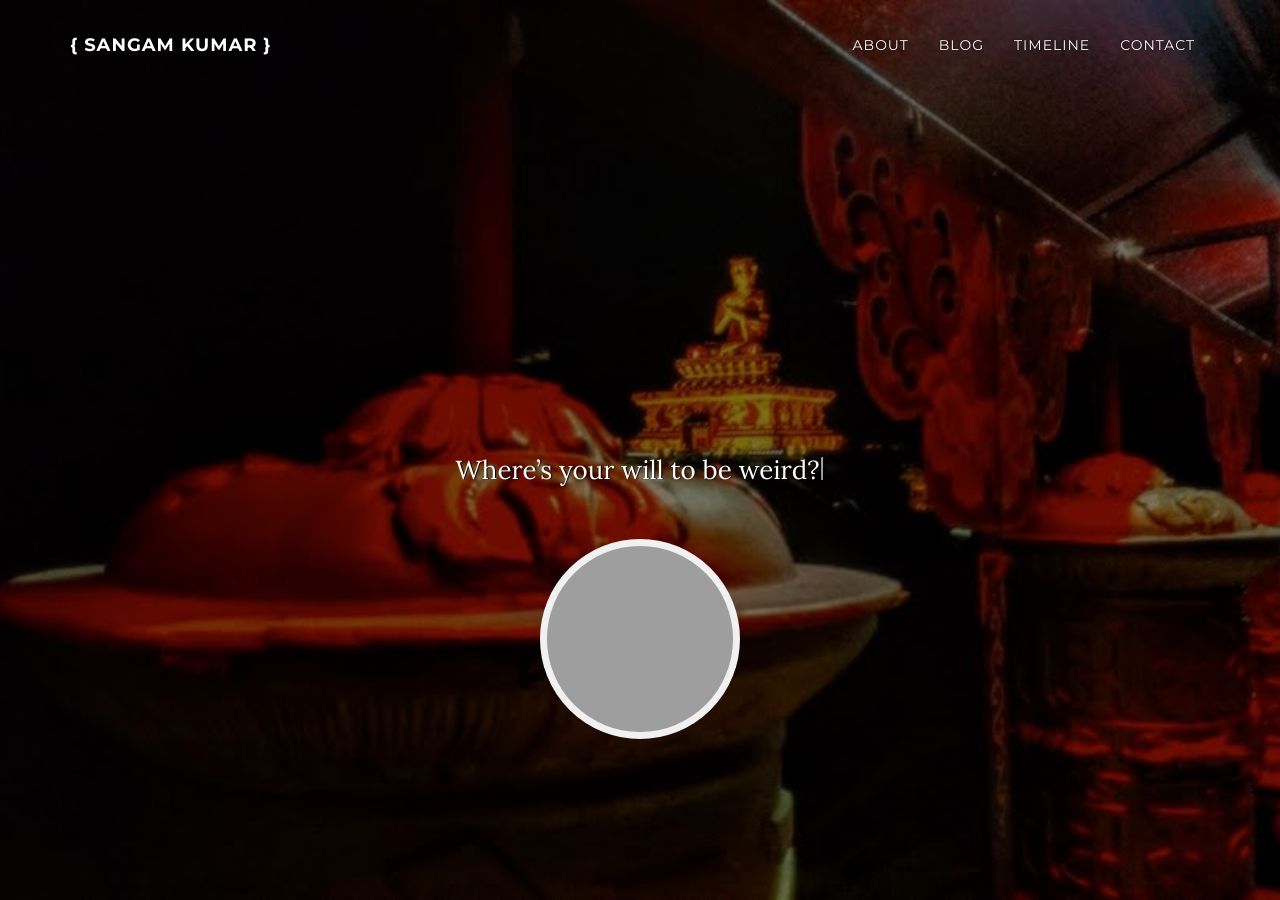
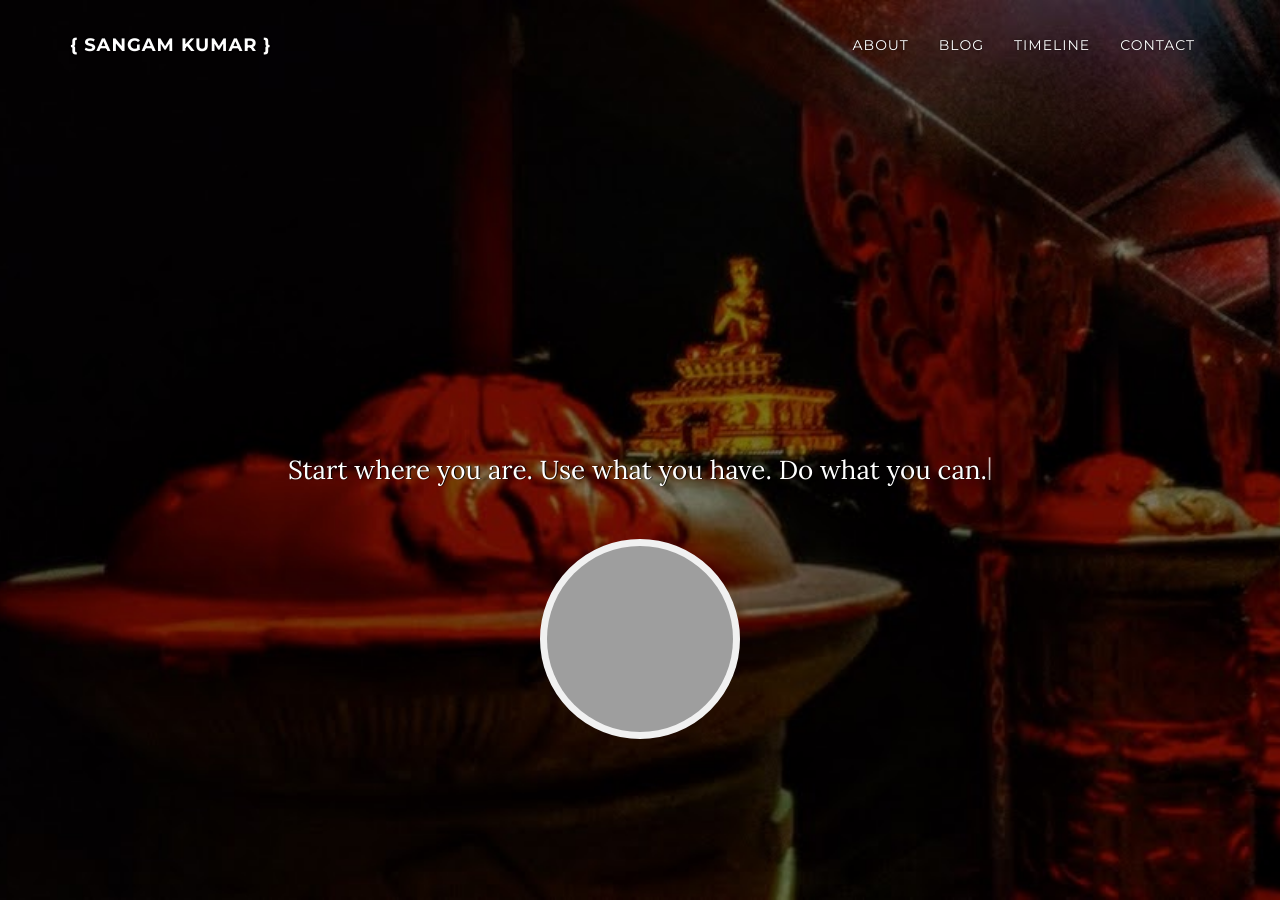
Before and after one commit to sangamcse/archive-website, a Jekyll site: the page built from index.html, in a window 1280 px wide and 900 px high. Built offline with Jekyll 4.4.1, drawn with Linux system fonts in a browser that asks for light colours; nearby versions of some CDN libraries; comment, search, counter and statistics services are not loaded; grey boxes are pictures that could not be loaded.

Commit message:
Refresh basic informations

```diff
--- a/_config.yml
+++ b/_config.yml
@@ -38,7 +38,7 @@ favicon: "https://assets-cdn.github.com/favicon.ico"
 # Header layout #
 ################
 
-# black-favicon: "https://assets-cdn.github.com/favicon.ico"
+#black-favicon: "/img/black-lab-glass.ico"
 
 background-img: "../img/budhhapark.jpg"
 
@@ -54,8 +54,10 @@ type-speed: 10
 start-delay: 200
 delete-delay: 5000
 lines: # You can add HTML Tags in the Text
+  - text: "Believe you can and you’re halfway there."
   - text: "The lower you fall, the higher you'll fly."
-  - text: "Where’s your will to be weird?"
+  - text: "Start where you are. Use what you have. Do what you can."
+  - text: "Push yourself, because no one else is going to do it for you."
 
 # me-img: "/img/jetpacktocat.png"
 
@@ -119,22 +121,6 @@ google-plus-share: True
 disqus-shortname: "meetsangamcse"
 
 syntax-highlight: True
-
-############
-# Timeline #
-############
-
-events:
-  - image: "/img/timeline/spidertocat.png"
-    date: "March 2018 - Today"
-    description: "Saving the neighborhood!"
-  - image: "/img/timeline/baracktocat.jpg"
-    date: "September 2015 - March 2018"
-    description: "Started coding"
-
-# First image of the Timeline
-
-timeline-img: "/img/timeline/default.png"
 
 ###########
 # Contact #
```
Also changed, not shown: img/favicon.ico (deleted).
